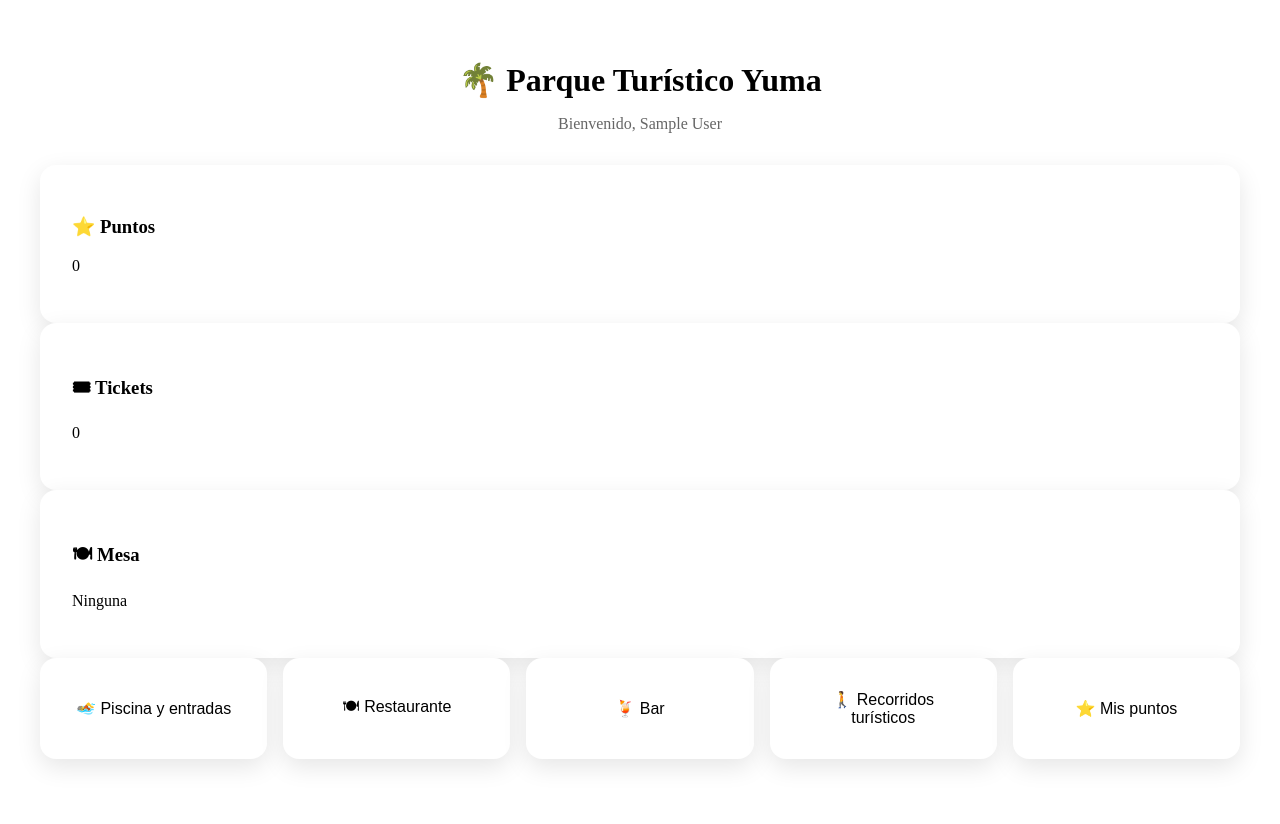
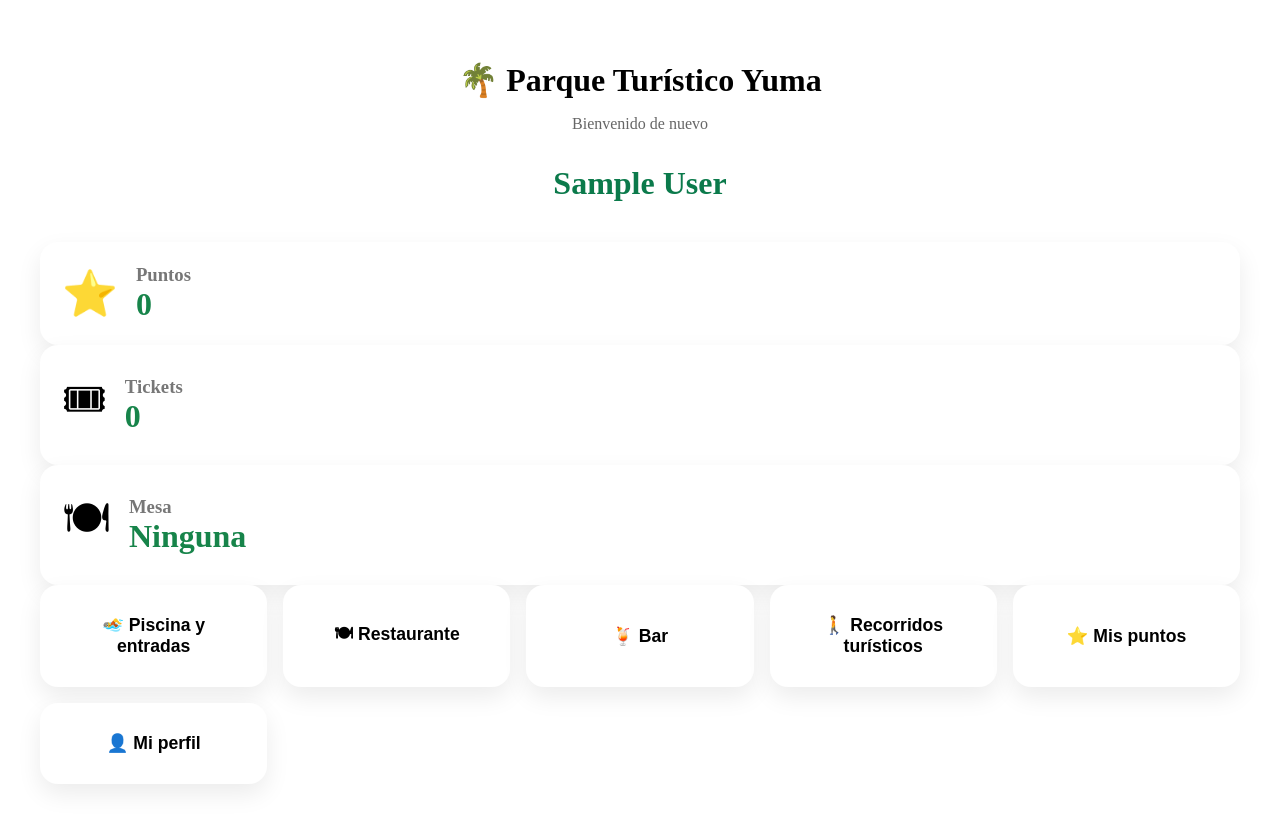
Before and after one commit to SantiSantofimio/parque-restaurante-app, a Next.js app: page /dashboard in a window 1280 px wide. Before the commit the page ends 800 px from the top, so only its background shows below. Built offline with nearby package versions, Linux system fonts and the light colour scheme; no server answers; sample sign-in values are in the browser's storage.

Commit message:
Mejorar dashboard con estadísticas, perfil y diseño renovado

```diff
--- a/app/dashboard/dashboard.module.css
+++ b/app/dashboard/dashboard.module.css
@@ -1,5 +1,10 @@
 .container {
   padding: 2rem;
+}
+
+.header {
+  text-align: center;
+  margin-bottom: 2.5rem;
 }
 
 .title {
@@ -13,6 +18,12 @@
   color: #666;
 }
 
+.userName {
+  margin-top: 0.5rem;
+  font-size: 2rem;
+  color: #0b7a4b;
+}
+
 .grid {
   display: grid;
   grid-template-columns: repeat(
@@ -22,17 +33,50 @@
   gap: 1rem;
 }
 
-.card {
-  padding: 2rem;
-  border: none;
-  border-radius: 16px;
-  background: white;
-  box-shadow: 0 8px 24px rgb(0 0 0 / 10%);
-  cursor: pointer;
-  font-size: 1rem;
-  transition: transform 0.2s ease;
+.stats{
+    display:grid;
+    grid-template-columns:repeat(auto-fit,minmax(220px,1fr));
+    gap:20px;
+    margin-bottom:40px;
 }
 
-.card:hover {
-  transform: translateY(-4px);
+.statCard{
+    background:white;
+    border-radius:18px;
+    padding:22px;
+    display:flex;
+    align-items:center;
+    gap:18px;
+    box-shadow:0 10px 25px rgba(0,0,0,.08);
 }
+
+.icon{
+    font-size:2.8rem;
+}
+
+.statCard h3{
+    margin:0;
+    color:#777;
+}
+
+.statCard strong{
+    font-size:2rem;
+    color:#17844a;
+}
+
+.card{
+    background:white;
+    border:none;
+    border-radius:18px;
+    padding:30px;
+    cursor:pointer;
+    transition:.25s;
+    font-size:1.1rem;
+    font-weight:600;
+    box-shadow:0 10px 25px rgba(0,0,0,.08);
+}
+
+.card:hover{
+    transform:translateY(-6px);
+    box-shadow:0 20px 35px rgba(0,0,0,.15);
+}
--- a/app/dashboard/page.tsx
+++ b/app/dashboard/page.tsx
@@ -39,28 +39,51 @@ export default function DashboardPage() {
 
   return (
     <div className={styles.container}>
+      <div className={styles.header}>
         <h1 className={styles.title}>
           🌴 Parque Turístico Yuma
         </h1>
-
         <p className={styles.subtitle}>
-        Bienvenido, {user?.name}
+          Bienvenido de nuevo
         </p>
-
-      <div className={styles.stats}>
-      <div className={styles.card}>
-        <h3>⭐ Puntos</h3>
-        <p>{dashboard?.puntos ?? 0}</p>
+        <h2 className={styles.userName}>
+          {user?.name ?? 'Usuario'}
+        </h2>
       </div>
 
-      <div className={styles.card}>
-        <h3>🎟 Tickets</h3>
-        <p>{dashboard?.ticketsActivos ?? 0}</p>
+      <div className={styles.statCard}>
+          <span className={styles.icon}>⭐</span>
+
+          <div>
+            <h3>Puntos</h3>
+
+            <strong>
+              {dashboard?.puntos ?? 0}
+            </strong>
+          </div>
       </div>
 
-      <div className={styles.card}>
-        <h3>🍽 Mesa</h3>
-        <p>{dashboard?.mesaActual ?? 'Ninguna'}</p>
+      <div className={styles.statCard}>
+          <span className={styles.icon}>🎟</span>
+
+          <div>
+            <h3>Tickets</h3>
+
+            <strong>
+              {dashboard?.ticketsActivos ?? 0}
+            </strong>
+          </div>
+      </div>
+
+      <div className={styles.statCard}>
+          <span className={styles.icon}>🍽</span>
+
+          <div>
+            <h3>Mesa</h3>
+
+            <strong>
+              {dashboard?.mesaActual ?? 'Ninguna'}
+            </strong>
           </div>
       </div>
 
@@ -99,6 +122,12 @@ export default function DashboardPage() {
         >
           ⭐ Mis puntos
         </button>
+        <button
+          onClick={() => router.push('/perfil')}
+          className={styles.card}
+        >
+          👤 Mi perfil
+        </button>
       </div>
     </div>
   )
```
Lines whose indentation alone changed are shown as unchanged.
